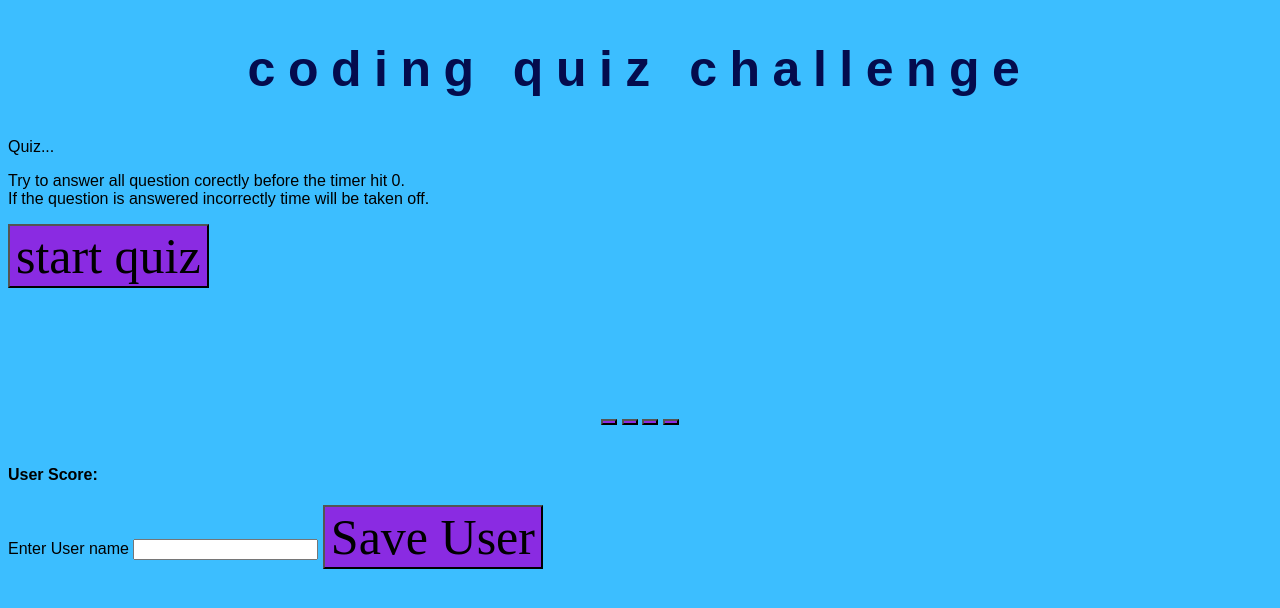
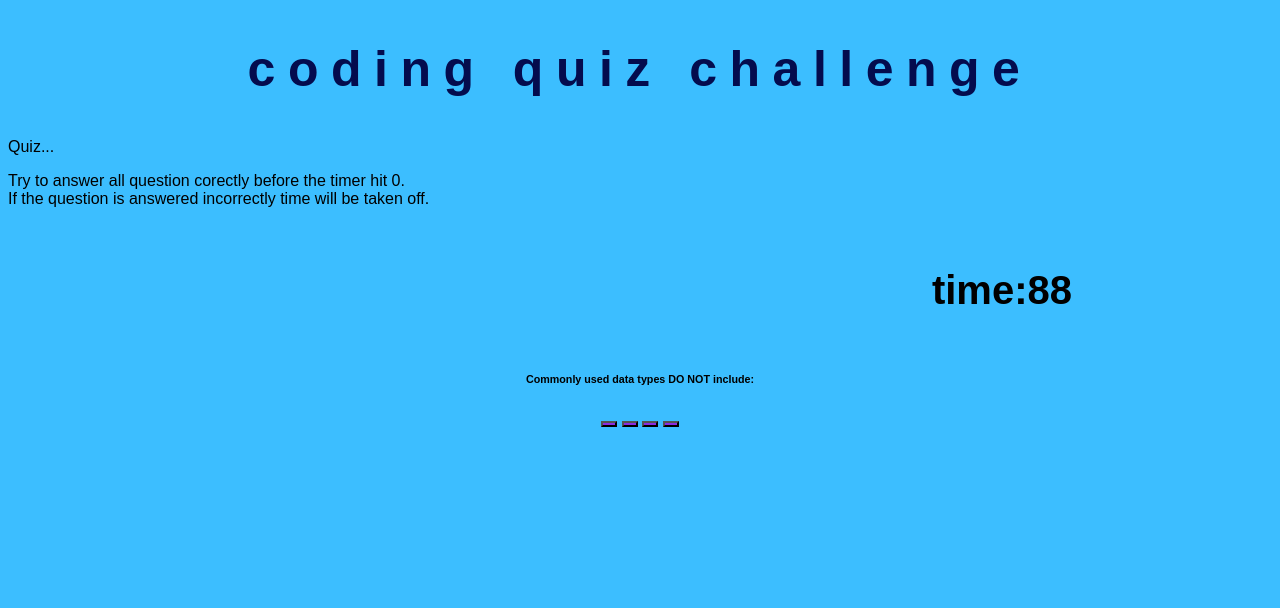
Before and after one commit to richardflowersxx/coding-quiz, a plain HTML site: page index.html in a window 1280 px wide. Both pictures are taken after a click on the button "start quiz". Drawn offline with Linux system fonts and the light colour scheme.

Commit message:
updating script.js

```diff
--- a/index.html
+++ b/index.html
@@ -18,14 +18,15 @@
         Try to answer all question corectly before the timer hit 0. <br> If the question is answered incorrectly time
         will be taken off.
       </p>
+      <h3 class="timer"></h3>
       <button class="btn">start quiz</button>
-      <h3 class="timer"></h3>
+
     </section>
 
     <section class="questionsDiv">
 
            <h6 id="user-question"></h6>
-           <button data-value="0" id="option1" class="btn btn-warning"></button>
+           <button data-value="0" id="options1" class="btn btn-warning"></button>
            <button data-value="1" id="options2" class="btn btn-primary"></button>
            <button data-value="2" id="options3" class="btn btn-primary"></button>
            <button data-value="3" id="options4" class="btn btn-primary"></button>
--- a/script.js
+++ b/script.js
@@ -4,11 +4,18 @@ var questionIndex = 0;
 
 var timeEl = document.querySelector(".timer");
 var questionsDiv = document.querySelector(".questionsDiv");
+var summarySec = document.getElementById("summary");
 var btnEl = document.querySelector(".btn");
 var secondsLeft = 90;
 var holdInterval = 0;
 var ulCreate = document.querySelector(".choicesUl");
-
+questionsDiv.style.display="none"
+summarySec.style.display = "none"
+var questionEle = document.getElementById("user-question");
+var option1 = document.getElementById("options`1");
+var option2 = document.getElementById("options2")
+var option3 = document.getElementById("options3")
+var option4 = document.getElementById("options4")
 var questions = [
     {
         title: "Commonly used data types DO NOT include:",
@@ -29,6 +36,7 @@ var questions = [
         title: "String values must be enclosed within ____ when being assigned to variables.",
         choices: ["commas", "curly brackets", "quotes", "parenthesis"],
         answer: 2
+    },
     {
         title: "A very useful tool for used during development and debugging for printing content to the debugger is:",
         choices: ["Javascript", "terminal / bash", "for loops", "console log"],
@@ -51,32 +59,39 @@ btnEl.addEventListener("click",function (){
     }
 }, 1000);
 }
+questionsDiv.style.display="block";
+btnEl.style.display = "none"
 render(questionIndex);
 });
 
 function render(questionIndex) {
     // Clears existing data
-    questionsDiv.innerHTML = "";
-    ulCreate.innerHTML = "";
-    // For loops to loop through all info in array
-    for (var i = 0; i < questions.length; i++) {
-        // Appends question title only
-        var userQuestion = questions[questionIndex].title;
-        var userChoices = questions[questionIndex].choices;
-        questionsDiv.textContent = userQuestion;
+    questionEle.innerText = questions[questionIndex].title;
+    option1.innerText =  questions[questionIndex].choices[0]
+    option2.innerText =  questions[questionIndex].choices[1]
+    option3.innerText =  questions[questionIndex].choices[2]
+    option4.innerText =  questions[questionIndex].choices[3]
+    // questionsDiv.innerHTML = "";
+    // ulCreate.innerHTML = "";
+    // // For loops to loop through all info in array
+    // for (var i = 0; i < questions.length; i++) {
+    //     // Appends question title only
+    //     var userQuestion = questions[questionIndex].title;
+    //     var userChoices = questions[questionIndex].choices;
+    //     questionsDiv.textContent = userQuestion;
 
-    }
-    console.log(userChoices)
-    console.log(questionIndex)
-    userChoices.forEach(function compare (newItem) {
-        var listItem = document.createElement("li");
-        listItem.textContent = newItem;
-        questionsDiv.appendChild(ulCreate);
+    // }
+    // console.log(userChoices)
+    // console.log(questionIndex)
+    // userChoices.forEach(function compare (newItem) {
+    //     var listItem = document.createElement("li");
+    //     listItem.textContent = newItem;
+    //     questionsDiv.appendChild(ulCreate);
 
-        ulCreate.appendChild(listItem);
-        listItem.addEventListener("click",function compare(score){
+    //     ulCreate.appendChild(listItem);
+    //     listItem.addEventListener("click",function compare(score){
 
-        });
-    })
+    //     });
+    // })
 
 }
```
